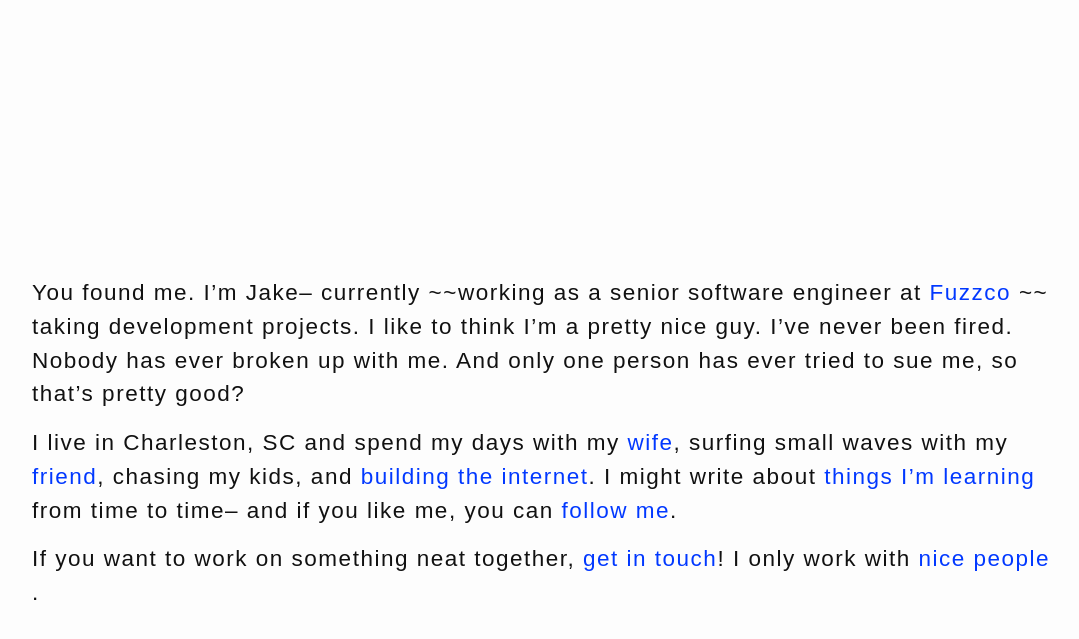
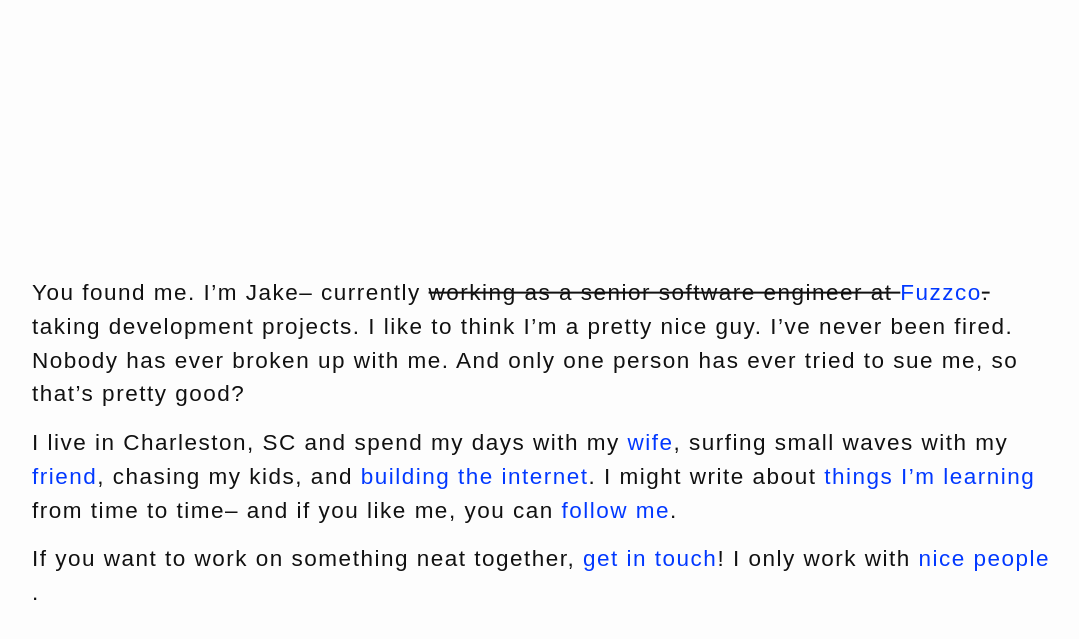
Before and after one commit to jakeleboeuf/jakeleboeuf.github.io, a Jekyll site: the page built from index.md, in a window 1280 px wide. Shown: the top 639 px of the page, without its empty margins (96-1175 px from the left). Built offline with Jekyll 4.4.1, drawn with Linux system fonts in a browser that asks for light colours; some web fonts are replaced.

```diff
--- a/index.md
+++ b/index.md
@@ -7,7 +7,7 @@ permalink: /
 <div class='home bio align-center' markdown='1'>
   <div class='align-center-item' markdown='1'>
 
-You found me. I’m Jake– currently ~~working as a senior software engineer at [Fuzzco](http://fuzzco.com) ~~ taking development projects. I like to think I'm a pretty nice guy. I've never been fired. Nobody has ever broken up with me. And only one person has ever tried to sue me, so that's pretty good?
+You found me. I’m Jake– currently ~~working as a senior software engineer at [Fuzzco](http://fuzzco.com).~~ taking development projects. I like to think I'm a pretty nice guy. I've never been fired. Nobody has ever broken up with me. And only one person has ever tried to sue me, so that's pretty good?
 
 I live in Charleston, SC and spend my days with my [wife](http://culturedstyle.com), surfing small waves with my [friend](http://davidstanfieldis.me), chasing my kids, and [building the internet](http://github.com/jakeleboeuf). I might write about [things I'm learning]({{ "/blog" | prepend: site.url }}) from time to time– and if you like me, you can [follow me](http://twitter.com/jakeleboeuf).
 
```
